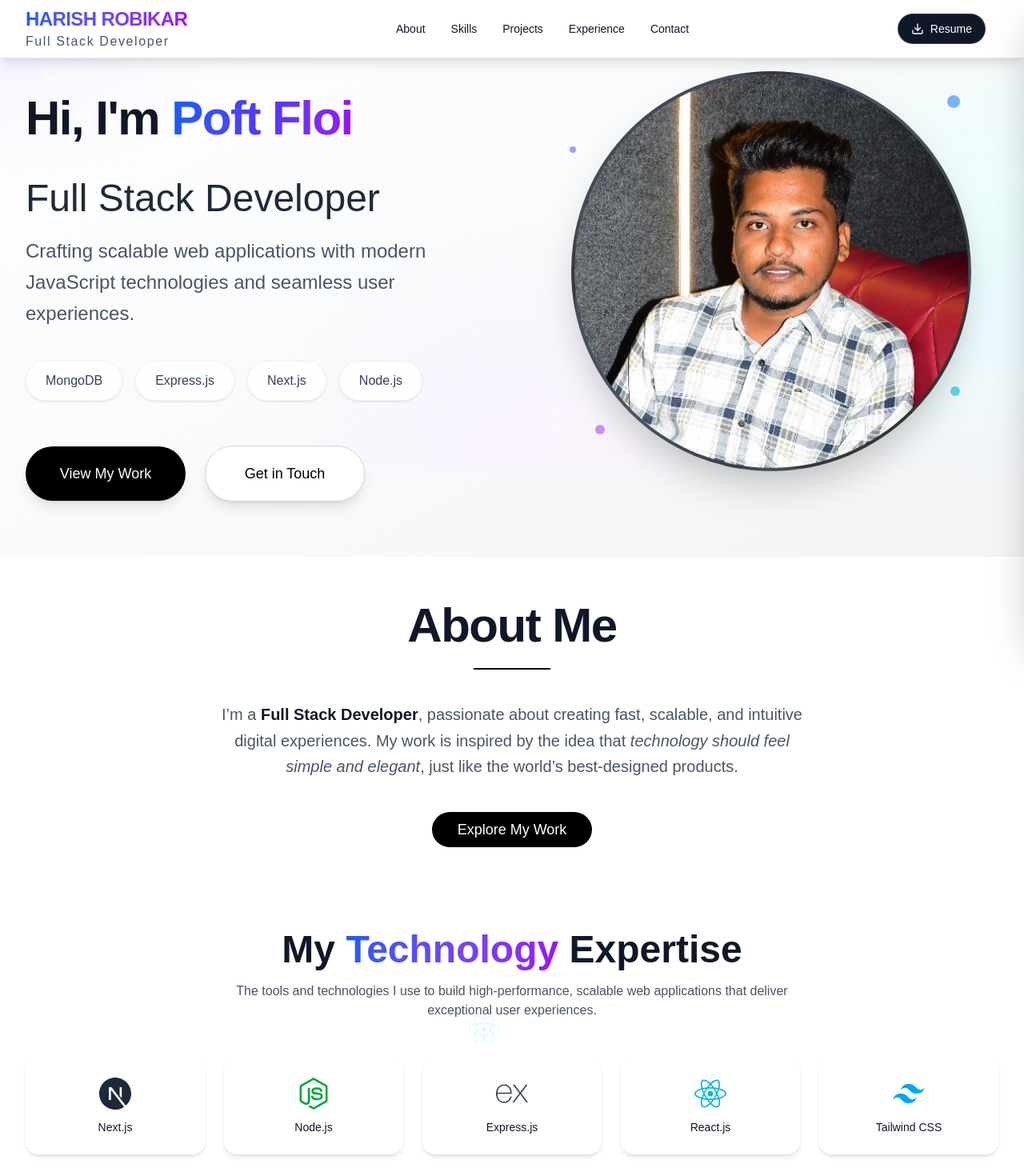
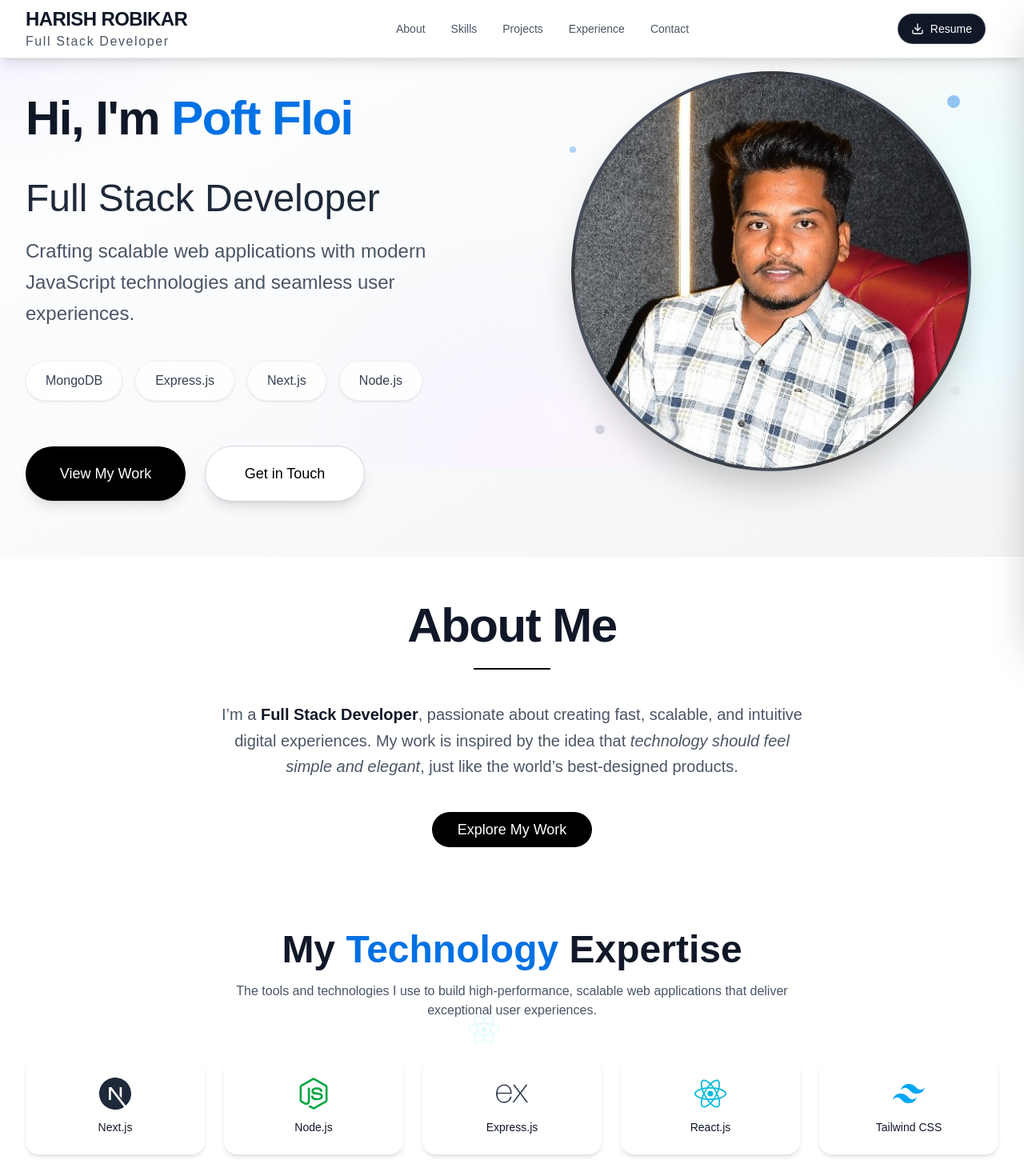
Before and after one commit to harish-robikar/Portfolio, a Next.js app: page / in a window 1280 px wide. Shown: the top 1470 px of the page at 80% size. Built offline with nearby package versions, Linux system fonts and the light colour scheme.

Commit message:
feat: something changed

```diff
--- a/src/app/globals.css
+++ b/src/app/globals.css
@@ -27,6 +27,14 @@ body {
 
 html {
   scroll-behavior: smooth;
+  scroll-padding-top: 80px; /* Account for fixed navbar height */
+}
+
+/* Smooth scroll for all anchor navigation */
+@media (prefers-reduced-motion: no-preference) {
+  html {
+    scroll-behavior: smooth;
+  }
 }
 /* Add this to your globals.css or main CSS file */
 
--- a/src/components/global/navbar.tsx
+++ b/src/components/global/navbar.tsx
@@ -12,22 +12,31 @@ const Navbar = () => {
   const [menuOpen, setMenuOpen] = useState(false);
   const [activeSection, setActiveSection] = useState<string>("hero");
 
-  // Observe sections to set active link
+  // Observe sections to set active link based on scroll position
   useEffect(() => {
-    const sections = document.querySelectorAll("section[id]");
-    const observer = new IntersectionObserver(
-      (entries) => {
-        entries.forEach((entry) => {
-          if (entry.isIntersecting) {
-            setActiveSection(entry.target.id);
-          }
-        });
-      },
-      { threshold: 0.6 }
-    );
+    const handleScroll = () => {
+      const sections = document.querySelectorAll("section[id]");
+      const scrollPosition = window.scrollY + 100; // Account for navbar height
 
-    sections.forEach((section) => observer.observe(section));
-    return () => observer.disconnect();
+      sections.forEach((section) => {
+        const sectionElement = section as HTMLElement;
+        const sectionTop = sectionElement.offsetTop;
+        const sectionHeight = sectionElement.offsetHeight;
+
+        if (
+          scrollPosition >= sectionTop &&
+          scrollPosition < sectionTop + sectionHeight
+        ) {
+          setActiveSection(section.id);
+        }
+      });
+    };
+
+    // Initial check
+    handleScroll();
+
+    window.addEventListener("scroll", handleScroll, { passive: true });
+    return () => window.removeEventListener("scroll", handleScroll);
   }, []);
 
   // Initial animation
@@ -111,7 +120,7 @@ const Navbar = () => {
               className="flex flex-col leading-tight hover:opacity-80"
             >
               <span
-                className="bg-gradient-to-r from-blue-600 to-purple-600 bg-clip-text text-transparent
+                className="text-gray-900
                text-xl sm:text-xl md:text-2xl lg:text-2xl font-bold tracking-tight"
               >
                 HARISH ROBIKAR
@@ -135,13 +144,13 @@ const Navbar = () => {
                   href={item.href}
                   className={`relative text-sm font-medium transition-all duration-300 group ${
                     activeSection === item.href.replace("#", "")
-                      ? "text-blue-600"
-                      : "text-gray-900 hover:text-blue-600"
+                      ? "text-[#0071e3]"
+                      : "text-gray-600 hover:text-[#0071e3]"
                   }`}
                 >
                   {item.name}
                   <span
-                    className={`absolute left-0 -bottom-1 h-0.5 bg-blue-600 transition-all duration-300 ${
+                    className={`absolute left-0 -bottom-1 h-0.5 bg-[#0071e3] transition-all duration-300 ${
                       activeSection === item.href.replace("#", "")
                         ? "w-full"
                         : "w-0 group-hover:w-full"
@@ -198,7 +207,7 @@ const Navbar = () => {
             className="flex flex-col leading-tight hover:opacity-80"
           >
             <span
-              className="bg-gradient-to-r from-blue-600 to-purple-600 bg-clip-text text-transparent
+              className="text-gray-900
                text-xl sm:text-xl md:text-2xl lg:text-2xl font-bold tracking-tight"
             >
               HARISH ROBIKAR
@@ -229,8 +238,8 @@ const Navbar = () => {
                 onClick={() => setMenuOpen(false)}
                 className={`flex items-center justify-between text-lg font-medium transition-all duration-200 py-2 ${
                   activeSection === item.href.replace("#", "")
-                    ? "text-blue-600"
-                    : "text-gray-900 hover:text-blue-600"
+                    ? "text-[#0071e3]"
+                    : "text-gray-600 hover:text-[#0071e3]"
                 }`}
               >
                 <span>{item.name}</span>
--- a/src/components/pages/experience/experience.tsx
+++ b/src/components/pages/experience/experience.tsx
@@ -12,7 +12,7 @@ const Experience = () => {
       duration: "Jan 2025 – Present",
       description:
         "Responsible for developing and maintaining modern web applications, collaborating with cross-functional teams, implementing scalable features, and ensuring smooth performance and usability of the platform.",
-      color: "blue",
+      color: "apple",
     },
     {
       role: "Frontend Developer",
@@ -24,7 +24,7 @@ const Experience = () => {
     },
   ];
   const colorClasses: Record<string, { bg: string; text: string }> = {
-    blue: { bg: "bg-blue-100", text: "text-blue-600" },
+    apple: { bg: "bg-blue-50", text: "text-[#0071e3]" },
     green: { bg: "bg-green-100", text: "text-green-600" },
     red: { bg: "bg-red-100", text: "text-red-600" },
     yellow: { bg: "bg-yellow-100", text: "text-yellow-600" },
--- a/src/components/pages/hero/hero.tsx
+++ b/src/components/pages/hero/hero.tsx
@@ -195,10 +195,7 @@ const Hero = () => {
           <div className="text-center lg:text-left space-y-6 sm:space-y-8 md:space-y-10 order-2 lg:order-1 mt-12">
             <div ref={textRef} className="space-y-4 sm:space-y-6">
               <h1 className="text-2xl sm:text-4xl md:text-4xl lg:text-6xl xl:text-6xl font-bold tracking-tight leading-none text-gray-900">
-                Hi, I'm{" "}
-                <span className="bg-gradient-to-r from-blue-600 via-indigo-600 to-purple-600 bg-clip-text text-transparent">
-                  Poft Floi
-                </span>
+                Hi, I'm <span className="text-[#0071e3]">Poft Floi</span>
               </h1>
             </div>
 
@@ -285,10 +282,10 @@ const Hero = () => {
                 </div>
 
                 {/* Decorative elements - responsive positioning and sizing */}
-                <div className="absolute top-8 sm:top-12 md:top-16 right-6 sm:right-8 md:right-12 w-2 h-2 sm:w-3 sm:h-3 md:w-4 md:h-4 bg-blue-500 rounded-full opacity-60"></div>
-                <div className="absolute bottom-12 sm:bottom-16 md:bottom-20 left-8 sm:left-12 md:left-16 w-2 h-2 sm:w-2.5 sm:h-2.5 md:w-3 md:h-3 bg-purple-500 rounded-full opacity-60"></div>
-                <div className="absolute top-20 sm:top-24 md:top-32 left-4 sm:left-6 md:left-8 w-1.5 h-1.5 sm:w-2 sm:h-2 bg-indigo-500 rounded-full opacity-60"></div>
-                <div className="absolute bottom-20 sm:bottom-24 md:bottom-32 right-6 sm:right-8 md:right-12 w-2 h-2 sm:w-2.5 sm:h-2.5 md:w-3 md:h-3 bg-cyan-500 rounded-full opacity-60"></div>
+                <div className="absolute top-8 sm:top-12 md:top-16 right-6 sm:right-8 md:right-12 w-2 h-2 sm:w-3 sm:h-3 md:w-4 md:h-4 bg-[#0071e3] rounded-full opacity-40"></div>
+                <div className="absolute bottom-12 sm:bottom-16 md:bottom-20 left-8 sm:left-12 md:left-16 w-2 h-2 sm:w-2.5 sm:h-2.5 md:w-3 md:h-3 bg-gray-400 rounded-full opacity-40"></div>
+                <div className="absolute top-20 sm:top-24 md:top-32 left-4 sm:left-6 md:left-8 w-1.5 h-1.5 sm:w-2 sm:h-2 bg-[#0071e3] rounded-full opacity-30"></div>
+                <div className="absolute bottom-20 sm:bottom-24 md:bottom-32 right-6 sm:right-8 md:right-12 w-2 h-2 sm:w-2.5 sm:h-2.5 md:w-3 md:h-3 bg-gray-300 rounded-full opacity-40"></div>
               </div>
             </div>
           </div>
--- a/src/components/pages/project/project.tsx
+++ b/src/components/pages/project/project.tsx
@@ -188,7 +188,7 @@ const Projects = () => {
                   href={project.link}
                   target="_blank"
                   rel="noopener noreferrer"
-                  className="text-blue-600 text-sm font-semibold hover:text-blue-500 transition"
+                  className="text-[#0071e3] text-sm font-semibold hover:text-[#0077ED] transition"
                 >
                   View Project →
                 </motion.a>
--- a/src/components/pages/skills/skills.tsx
+++ b/src/components/pages/skills/skills.tsx
@@ -20,7 +20,6 @@ import {
   SiHtml5,
   SiRedux,
   SiPostman,
-
   SiCloudinary,
   SiVercel,
   SiNetlify,
@@ -311,11 +310,7 @@ const Skills = () => {
 
       <div className="relative max-w-7xl mx-auto px-6 lg:px-8 z-10">
         <h2 className="text-4xl md:text-5xl font-extrabold text-center text-gray-900 mb-4">
-          My{" "}
-          <span className=" bg-clip-text text-transparent bg-gradient-to-r from-blue-600 to-purple-600">
-            Technology
-          </span>{" "}
-          Expertise
+          My <span className="text-[#0071e3]">Technology</span> Expertise
         </h2>
 
         <p className="text-center text-gray-600 max-w-3xl mx-auto mb-12">
```
